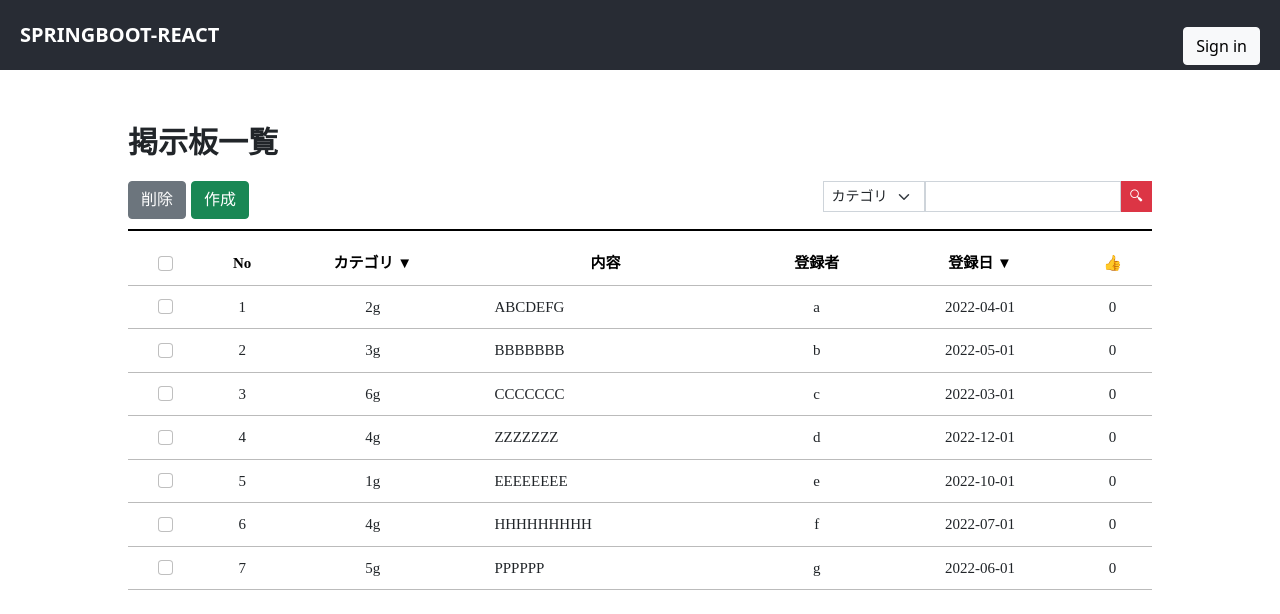
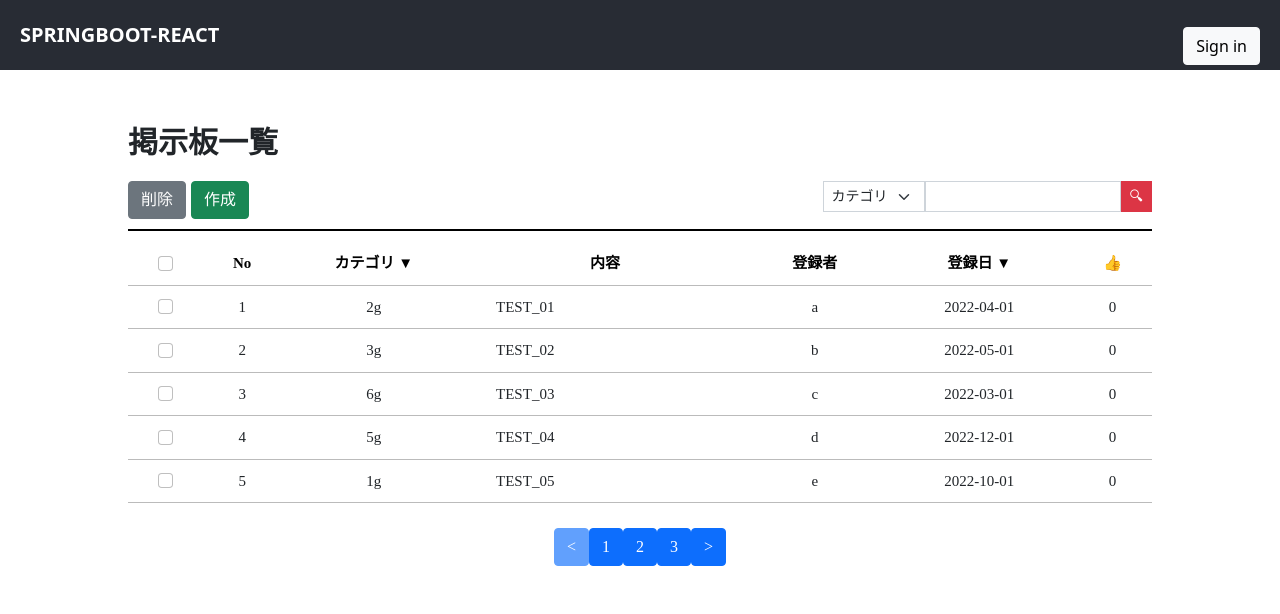
Before and after one commit to yangkiwook/springboot-react, a React (Create React App) app: page / in a window 1280 px wide. Shown: the top 614 px of the page. Built offline with nearby package versions, Linux system fonts and the light colour scheme.

Commit message:
페이징추가

```diff
--- a/src/App.css
+++ b/src/App.css
@@ -58,8 +58,8 @@
   top: 3px;
 }
 .footer-div {
-  width: 123px;
-  margin: 20px auto;
+  text-align: center;
+  padding: 25px;
 }
 
 /* Form */
--- a/src/App.js
+++ b/src/App.js
@@ -11,13 +11,18 @@ import Detail from './components/Detail';
 function App() {
 
   const [ boards, setBoards ] = useState([
-    {id: 1, category: "2g", content: "ABCDEFG", registered: "a", registrationDate: "2022-04-01", recommend: 0, viewflg: 0}
-    ,{id: 2, category: "3g", content: "BBBBBBB", registered: "b", registrationDate: "2022-05-01", recommend: 0, viewflg: 0}
-    ,{id: 3, category: "6g", content: "CCCCCCC", registered: "c", registrationDate: "2022-03-01", recommend: 0, viewflg: 0}
-    ,{id: 4, category: "4g", content: "ZZZZZZZ", registered: "d", registrationDate: "2022-12-01", recommend: 0, viewflg: 0}
-    ,{id: 5, category: "1g", content: "EEEEEEEE", registered: "e", registrationDate: "2022-10-01", recommend: 0, viewflg: 0}
-    ,{id: 6, category: "4g", content: "HHHHHHHHH", registered: "f", registrationDate: "2022-07-01", recommend: 0, viewflg: 0}
-    ,{id: 7, category: "5g", content: "PPPPPP", registered: "g", registrationDate: "2022-06-01", recommend: 0, viewflg: 0}
+    {id: 1, category: "2g", content: "TEST_01", registered: "a", registrationDate: "2022-04-01", recommend: 0, viewflg: 0}
+    ,{id: 2, category: "3g", content: "TEST_02", registered: "b", registrationDate: "2022-05-01", recommend: 0, viewflg: 0}
+    ,{id: 3, category: "6g", content: "TEST_03", registered: "c", registrationDate: "2022-03-01", recommend: 0, viewflg: 0}
+    ,{id: 4, category: "5g", content: "TEST_04", registered: "d", registrationDate: "2022-12-01", recommend: 0, viewflg: 0}
+    ,{id: 5, category: "1g", content: "TEST_05", registered: "e", registrationDate: "2022-10-01", recommend: 0, viewflg: 0}
+    ,{id: 6, category: "4g", content: "TEST_06", registered: "f", registrationDate: "2022-07-01", recommend: 0, viewflg: 0}
+    ,{id: 7, category: "1g", content: "TEST_07", registered: "g", registrationDate: "2020-04-01", recommend: 0, viewflg: 0}
+    ,{id: 8, category: "5g", content: "TEST_08", registered: "h", registrationDate: "2020-03-11", recommend: 0, viewflg: 0}
+    ,{id: 9, category: "4g", content: "TEST_09", registered: "i", registrationDate: "2020-05-23", recommend: 0, viewflg: 0}
+    ,{id: 10, category: "3g", content: "TEST_10", registered: "j", registrationDate: "2022-02-01", recommend: 0, viewflg: 0}
+    ,{id: 11, category: "2g", content: "TEST_11", registered: "k", registrationDate: "2021-05-29", recommend: 0, viewflg: 0}
+    ,{id: 12, category: "1g", content: "TEST_12", registered: "l", registrationDate: "2020-05-20", recommend: 0, viewflg: 0}
   ]);
 
   return (
--- a/src/components/List.js
+++ b/src/components/List.js
@@ -1,6 +1,7 @@
 import React, { useState, useEffect } from 'react';
 import { Button, Form } from 'react-bootstrap';
 import { Link, useNavigate } from 'react-router-dom'
+import Pagination from './Pagination';
 
 export default function List({ boards, setBoards }) {
 
@@ -11,6 +12,9 @@ export default function List({ boards, setBoards }) {
   const [ searchTexVal, setSearchTexVal ] = useState('');
   const [ checkList, setCheckList ] = useState([])
   const [ idList, setIdList ] = useState([])
+  const [ limit, setLimit ] = useState(5);
+  const [ page, setPage ] = useState(1);
+  const offset = (page - 1) * limit;
 
   useEffect(() => {
     let ids = [];
@@ -62,6 +66,7 @@ export default function List({ boards, setBoards }) {
       });
       setRegistrationDateSort('▲');
     }
+    console.log(newArray);
     setBoards(newArray);
   }
 
@@ -105,7 +110,7 @@ export default function List({ boards, setBoards }) {
  }
 
   // eslint-disable-next-line
-  const renderDatas = boards.map(board => {
+  const renderDatas = boards.slice(offset, offset + limit).map(board => {
     if(board.viewflg === 0){
       return (
         <div className="divTableRow onmouseover" key={ board.id } onClick={() => { viewBoard(board.id) }}>
@@ -172,13 +177,12 @@ export default function List({ boards, setBoards }) {
         </div>
       </div>
       <div className="footer-div">
-        {/* <Pagination size="sm">
-          <Pagination.Prev />
-          <Pagination.Item>{1}</Pagination.Item>
-          <Pagination.Item>{2}</Pagination.Item>
-          <Pagination.Item>{3}</Pagination.Item>
-          <Pagination.Next />
-        </Pagination> */}
+        <Pagination
+          total={boards.length}
+          limit={limit}
+          page={page}
+          setPage={setPage}
+        />
       </div>
     </div>
   )
--- /dev/null
+++ b/src/components/Pagination.js
@@ -0,0 +1,29 @@
+import { Button } from 'react-bootstrap';
+function Pagination({ total, limit, page, setPage }) {
+    const numPages = Math.ceil(total / limit);
+
+    return (
+      <>
+          <Button onClick={() => setPage(page - 1)} disabled={page === 1}>
+            &lt;
+          </Button>
+          {Array(numPages)
+            .fill()
+            .map((_, i) => (
+              <Button
+                key={i + 1}
+                onClick={() => setPage(i + 1)}
+                aria-current={page === i + 1 ? "page" : null}
+              >
+                {i + 1}
+              </Button>
+            ))}
+          <Button onClick={() => setPage(page + 1)} disabled={page === numPages}>
+            &gt;
+          </Button>
+      </>
+    );
+  }
+
+
+  export default Pagination;
```
